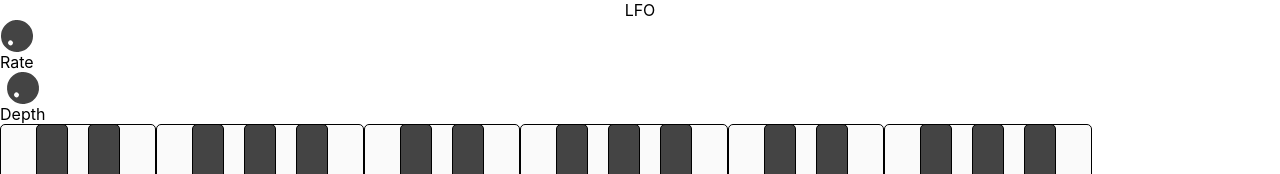
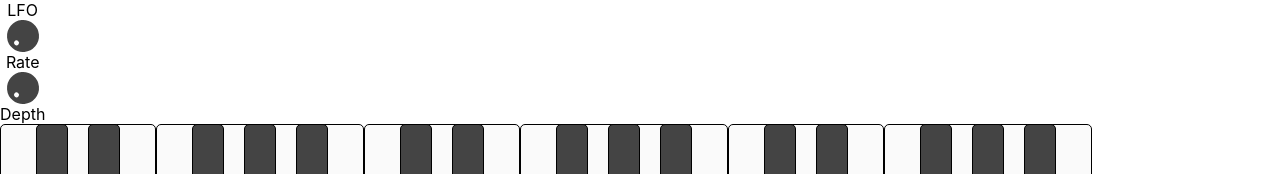
Before and after one commit to 6sRyuSK/6synth-21, a React (Create React App) app: page / in a window 1280 px wide. Shown: the top 174 px of the page. Built offline with nearby package versions, Linux system fonts and the light colour scheme.

Commit message:
add lfo style

```diff
--- a/src/components/controlPanel/lfo.tsx
+++ b/src/components/controlPanel/lfo.tsx
@@ -1,8 +1,9 @@
 import RotaryEncoder from '../atoms/rotaryEncoder'
+import styles from '../../styles/controlPanel/lfo.module.css'
 
 const LFO = () => {
   return (
-    <div>
+    <div className={styles.lfo}>
       <span>LFO</span>
       <RotaryEncoder label="Rate"></RotaryEncoder>
       <RotaryEncoder label="Depth"></RotaryEncoder>
--- /dev/null
+++ b/src/styles/controlPanel/lfo.module.css
@@ -0,0 +1,6 @@
+.lfo {
+  width: fit-content;
+  display: flex;
+  flex-direction: column;
+  align-items: center;
+}
```
